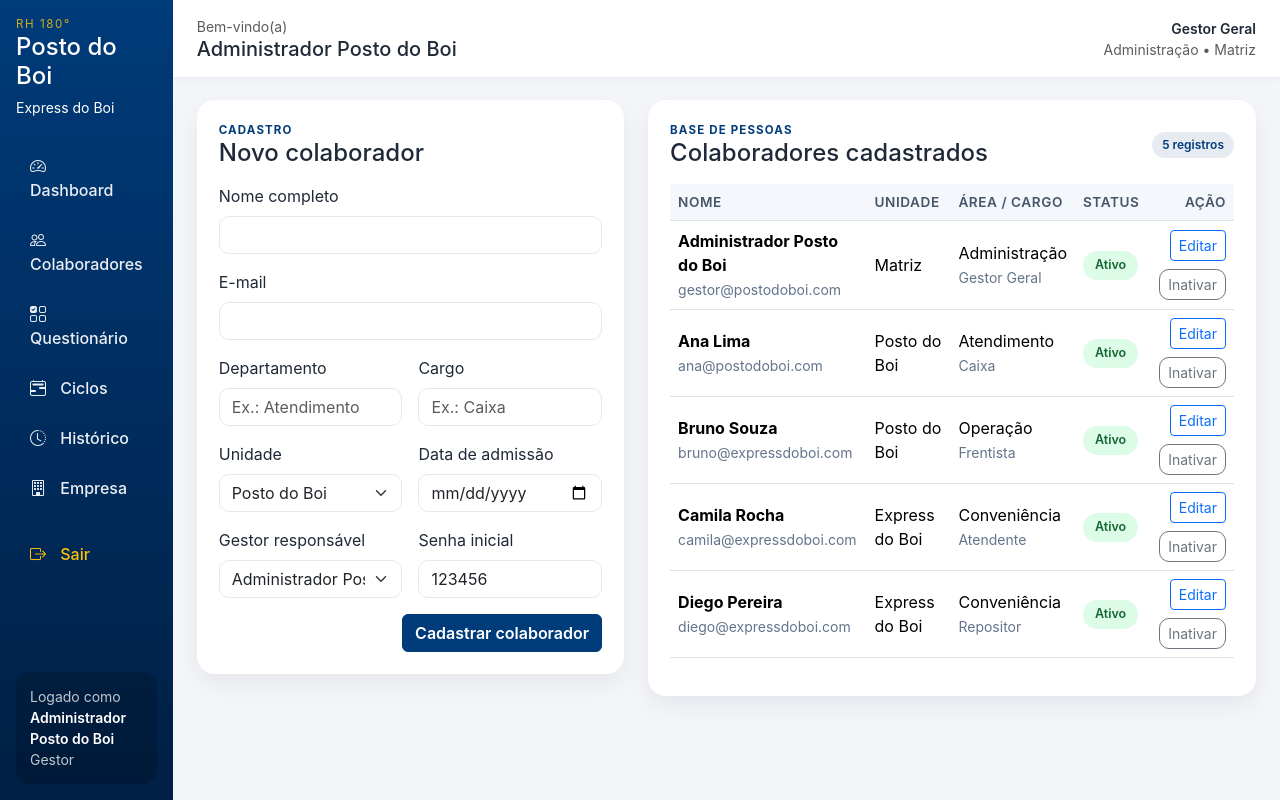
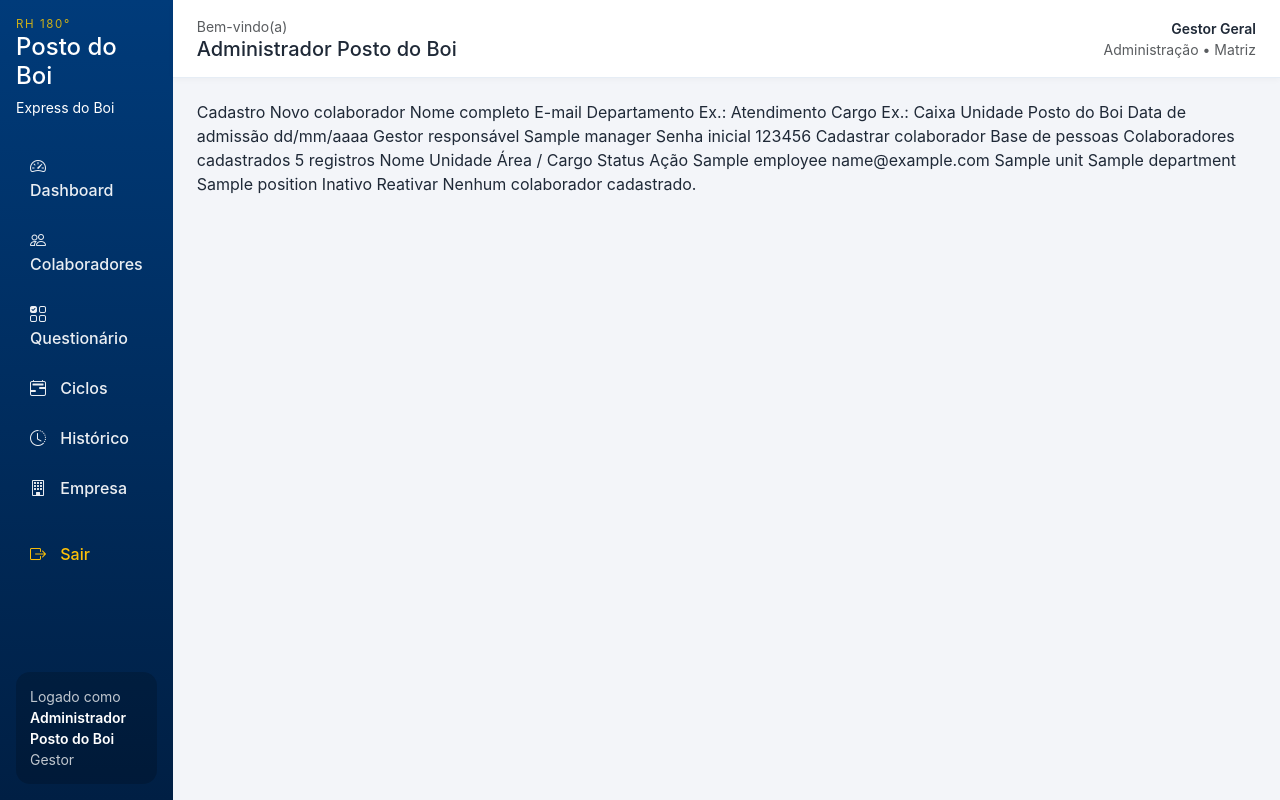
Before and after one commit to tatianemcardoso0/posto-do-boi, a Flask app: template templates/employees.html in a window 1280 px wide. Run offline with Flask 3, Linux system fonts and the light colour scheme; the visitor is signed in with stand-in values (Sample User, id 1); tables that the repository leaves empty hold one stand-in row (values such as "Sample post"); the template is opened without the code that fills it: values that come from a table or form of the project are taken from there, most other values are stand-ins (such as "Sample title", 1, 10 or a date in 2020).

Commit message:
Refactor employees.html template structure

```diff
--- a/templates/employees.html
+++ b/templates/employees.html
@@ -1,81 +1,28 @@
-{% extends 'base.html' %}
-{% block content %}
-<div class="row g-4">
-  <div class="col-lg-5">
-    <div class="panel-card">
-      <div class="kicker">Cadastro</div>
-      <h4 class="mb-3">Novo colaborador</h4>
-      <form method="post" class="row g-3">
-        <div class="col-12"><label class="form-label">Nome completo</label><input class="form-control" name="name" required></div>
-        <div class="col-12"><label class="form-label">E-mail</label><input type="email" class="form-control" name="email" required></div>
-        <div class="col-md-6"><label class="form-label">Departamento</label><input class="form-control" name="department" placeholder="Ex.: Atendimento" required></div>
-        <div class="col-md-6"><label class="form-label">Cargo</label><input class="form-control" name="position" placeholder="Ex.: Caixa" required></div>
-        <div class="col-md-6">
-          <label class="form-label">Unidade</label>
-          <select class="form-select" name="unit" required>
-            <option value="Posto do Boi">Posto do Boi</option>
-            <option value="Express do Boi">Express do Boi</option>
-            <option value="Matriz">Matriz</option>
-          </select>
-        </div>
-        <div class="col-md-6"><label class="form-label">Data de admissão</label><input type="date" class="form-control" name="admission_date"></div>
-        <div class="col-md-6">
-          <label class="form-label">Gestor responsável</label>
-          <select class="form-select" name="manager_id" required>
-            {% for manager in managers %}
-              <option value="{{ manager.id }}">{{ manager.name }}</option>
-            {% endfor %}
-          </select>
-        </div>
-        <div class="col-md-6"><label class="form-label">Senha inicial</label><input class="form-control" name="password" value="123456"></div>
-        <div class="col-12 text-end"><button class="btn btn-brand">Cadastrar colaborador</button></div>
-      </form>
-    </div>
-  </div>
-  <div class="col-lg-7">
-    <div class="panel-card">
-      <div class="d-flex justify-content-between align-items-center mb-3">
-        <div>
-          <div class="kicker">Base de pessoas</div>
-          <h4 class="mb-0">Colaboradores cadastrados</h4>
-        </div>
-        <span class="metric-badge">{{ employees|length }} registros</span>
-      </div>
-      <div class="table-responsive">
-        <table class="table align-middle">
-          <thead><tr><th>Nome</th><th>Unidade</th><th>Área / Cargo</th><th>Status</th><th class="text-end">Ação</th></tr></thead>
-          <tbody>
-            {% for employee in employees %}
-              <tr>
-                <td><strong>{{ employee.name }}</strong><br><span class="subtle small">{{ employee.email }}</span></td>
-                <td>{{ employee.unit }}</td>
-                <td>{{ employee.department }}<br><span class="subtle small">{{ employee.position }}</span></td>
-                <td>
-                  {% if employee.active %}
-                    <span class="score-pill score-high">Ativo</span>
-                  {% else %}
-                    <span class="score-pill score-low">Inativo</span>
-                  {% endif %}
-                </td>
-                <td class="text-end">
-  <div class="d-flex justify-content-end gap-2 flex-wrap">
-    <a href="{{ url_for('edit_employee', user_id=employee.id) }}" class="btn btn-sm btn-outline-primary">
-      Editar
-    </a>
-
-    <a href="{{ url_for('toggle_employee', user_id=employee.id) }}" class="btn btn-sm btn-outline-secondary">
-      {{ 'Inativar' if employee.active else 'Reativar' }}
-    </a>
-  </div>
-</td>
-  </tr>
-            {% else %}
-              <tr><td colspan="5" class="text-center subtle py-4">Nenhum colaborador cadastrado.</td></tr>
-            {% endfor %}
-          </tbody>
-        </table>
-      </div>
-    </div>
-  </div>
-</div>
+{% extends 'base.html' %} {% block content %}
+Cadastro
+Novo colaborador
+Nome completo
+E-mail
+Departamento
+Ex.: Atendimento
+Cargo
+Ex.: Caixa
+Unidade
+Posto do Boi
+Data de admissão
+dd/mm/aaaa
+Gestor responsável
+{{ manager.name }}
+Senha inicial
+123456
+Cadastrar colaborador
+Base de pessoas
+Colaboradores cadastrados
+{{ employees|length }} registros
+{% for employee in employees %} {% else %} {% endfor %}
+Nome	Unidade	Área / Cargo	Status	Ação
+{{ employee.name }}
+{{ employee.email }}	{{ employee.unit }}	{{ employee.department }}
+{{ employee.position }}	{% if employee.active %} Ativo {% else %} Inativo {% endif %}	{{ 'Inativar' if employee.active else 'Reativar' }}
+Nenhum colaborador cadastrado.
 {% endblock %}
```
